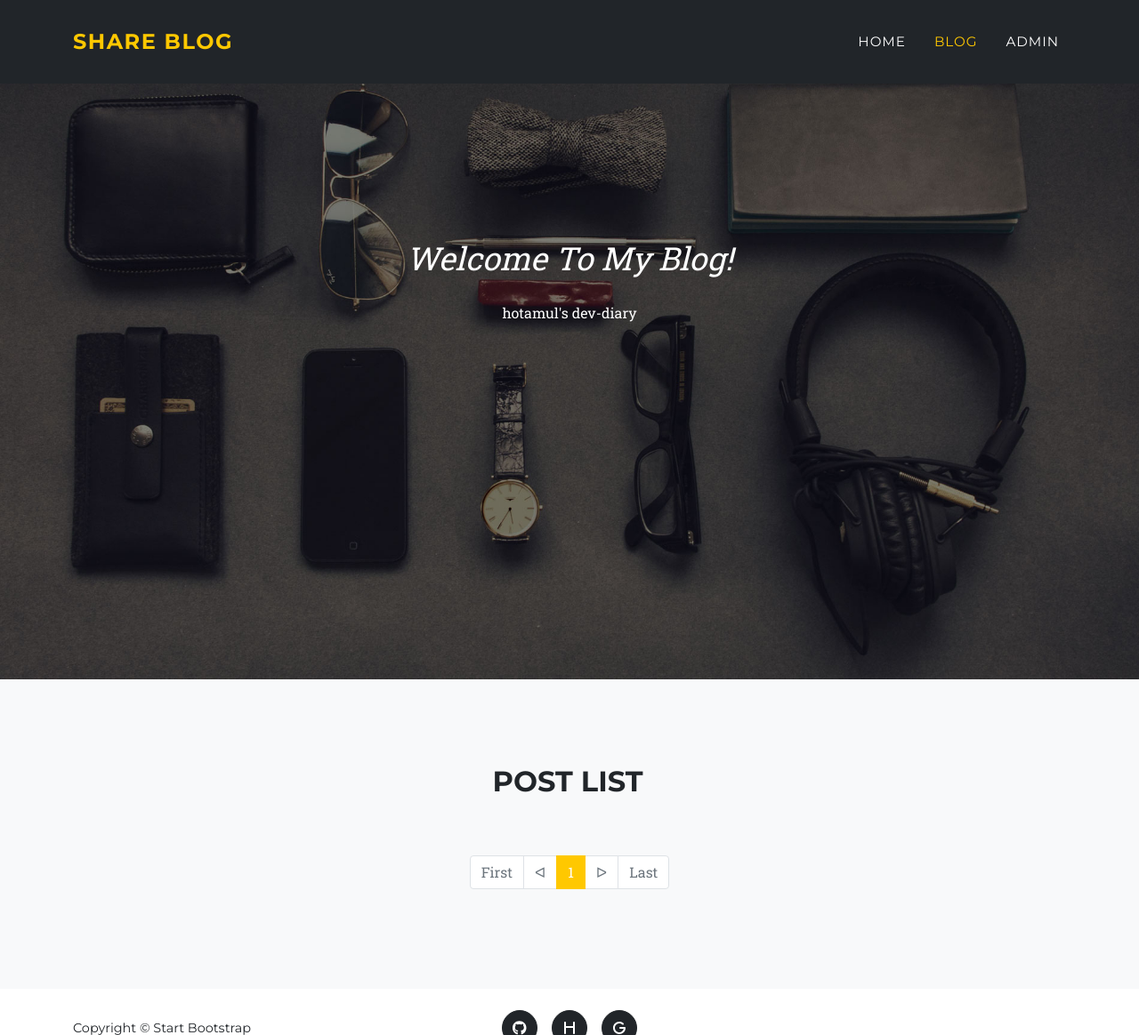
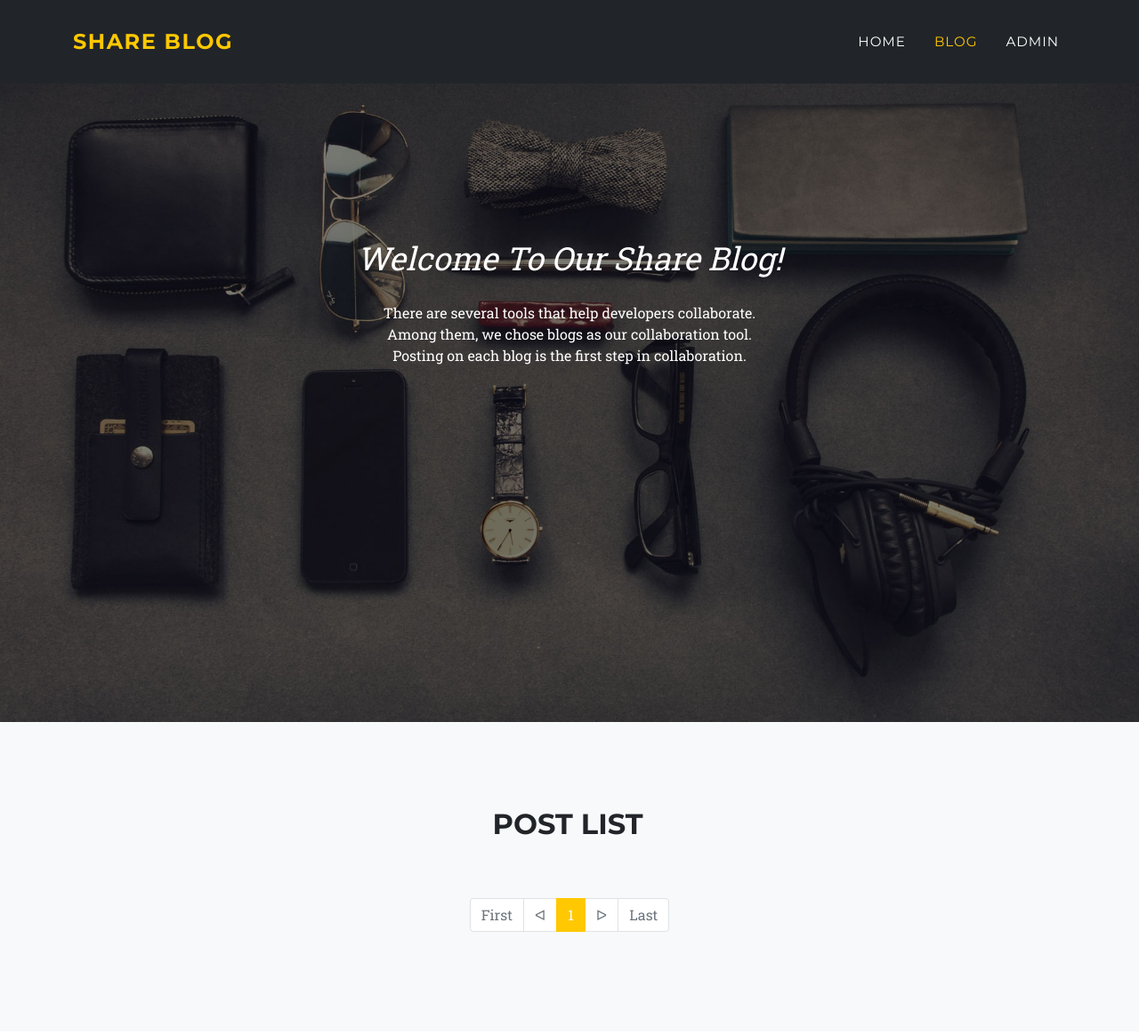
Before and after one commit to toughhyeok/vue-django-blog, a Django app: page / in a window 1280 px wide. Shown: the top 1164 px of the page at 89% size. Run offline with Django 4.2, Linux system fonts and the light colour scheme; data that the repository does not hold is empty; parts of the project's set-up code (start-up, migrations or seed data) failed here and were passed over; some libraries are stand-ins or nearby versions.

Commit message:
[FEAT] home message

```diff
--- a/templates/home.html
+++ b/templates/home.html
@@ -27,8 +27,10 @@
 <!-- Masthead-->
 <header class="masthead">
     <div class="container">
-        <div class="masthead-subheading">Welcome To My Blog!</div>
-        <div style="margin-bottom: 200px;">hotamul's dev-diary</div>
+        <div class="masthead-subheading">Welcome To Our Share Blog!</div>
+        <div style="margin-bottom: 200px;">There are several tools that help developers collaborate. <br>
+            Among them, we chose blogs as our collaboration tool. <br>
+            Posting on each blog is the first step in collaboration.</div>
     </div>
 </header>
 
```
